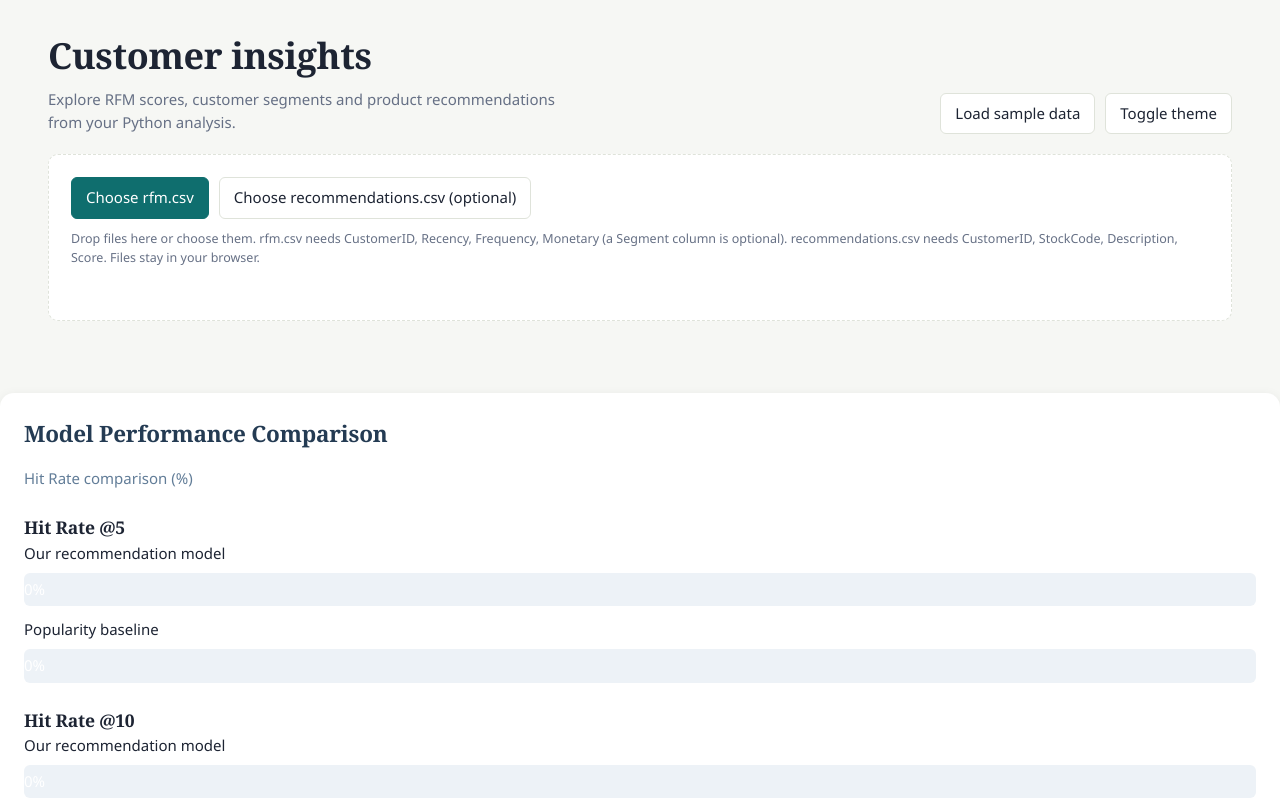
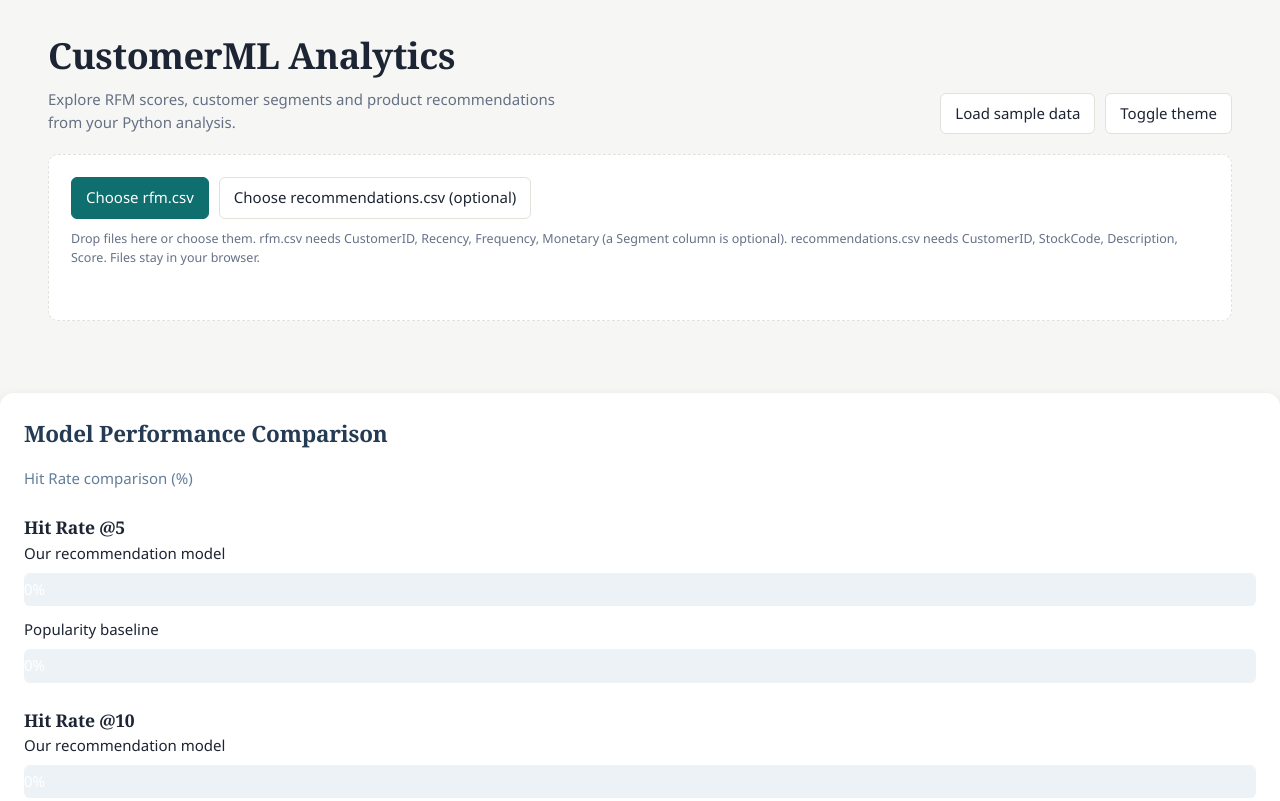
Before and after one commit to sangeetabiradar67-png/E-Commerce-Customer-Analytics-Using-ML, a plain HTML site: page src/frontend/templates/dashboard.html in a window 1280 px wide. Shown: the top 801 px of the page. Drawn offline with Linux system fonts and the light colour scheme.

Commit message:
Rename project to CustomerML Analytics

```diff
--- a/src/frontend/templates/dashboard.html
+++ b/src/frontend/templates/dashboard.html
@@ -3,7 +3,7 @@
 <head>
 <meta charset="utf-8">
 <meta name="viewport" content="width=device-width, initial-scale=1">
-<title>Customer Insights – Online Retail Analytics</title>
+<title>CustomerML Analytics</title>
 <style>
 :root{
   --ink:#1d2433; --muted:#667085; --paper:#f6f7f4; --panel:#ffffff; --line:#dfe3da;
@@ -59,7 +59,7 @@ input[type=search],input[type=text],select{font:inherit;padding:8px 10px;border:
 <body>
 <header>
   <div>
-    <h1>Customer insights</h1>
+    <h1>CustomerML Analytics</h1>
     <p>Explore RFM scores, customer segments and product recommendations from your Python analysis.</p>
   </div>
   <div class="bar">
```
